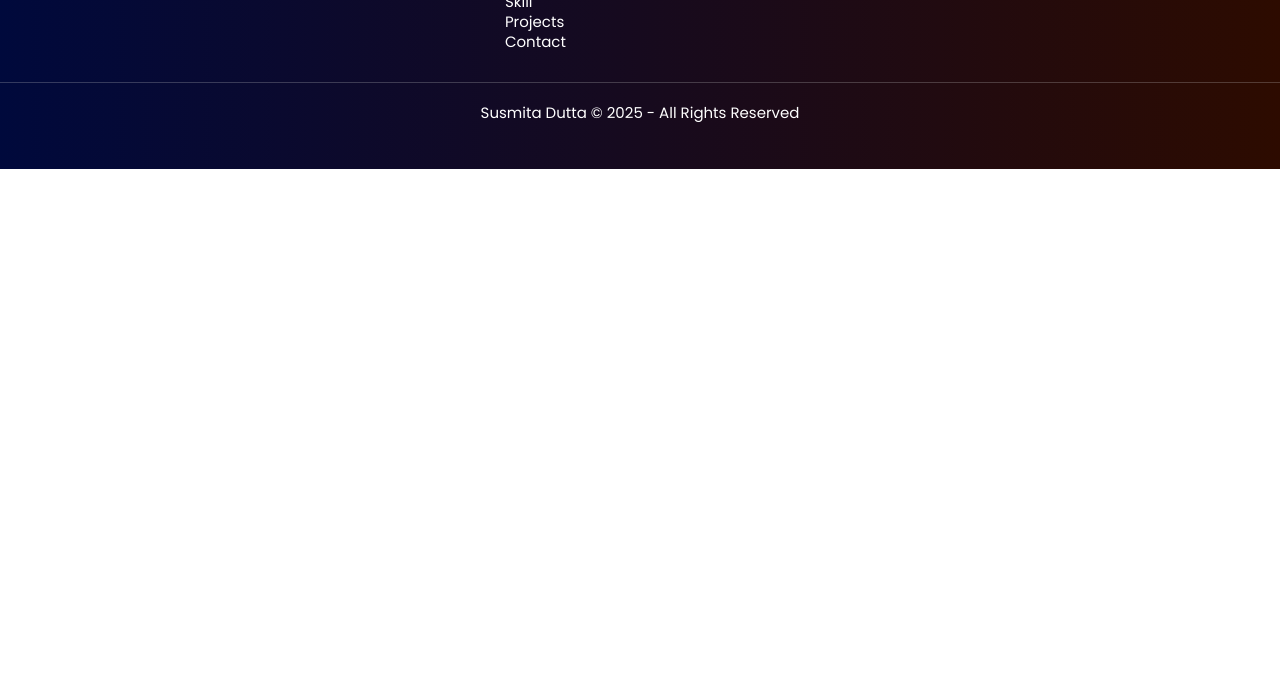
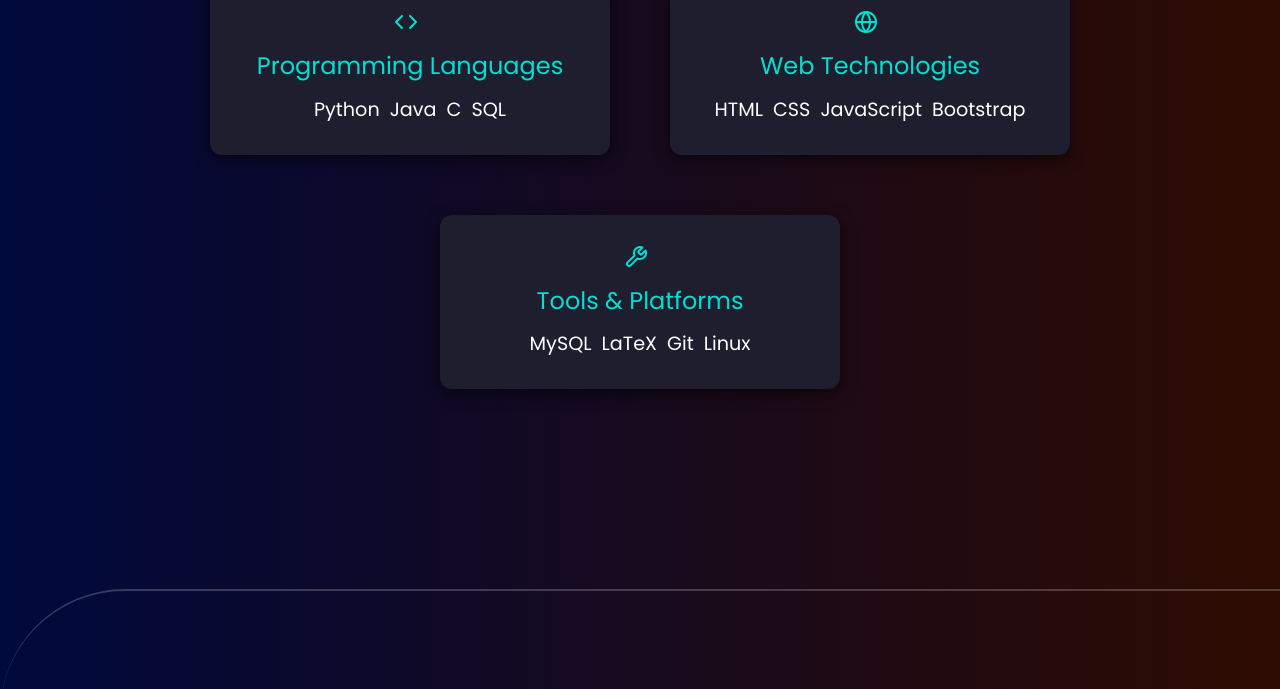
Before and after one commit to duttasusmita28/Personal-Portfolio-Website, a plain HTML site: page index.html in a window 1280 px wide. Shown: the part 1582-2271 px from the top of the page. Before the commit the page ends 1751 px from the top, so only its background shows below. Drawn offline with nearby package versions, Linux system fonts and the light colour scheme.

Commit message:
Create skill page

```diff
--- a/index.html
+++ b/index.html
@@ -22,7 +22,7 @@
                 <ul>
                     <li><a href="/">Home</a></li>
                     <li><a href="about.html">About</a></li>
-                    <li><a href="/">Skills</a></li>
+                    <li><a href="skill.html">Skills</a></li>
                     <li><a href="/">Certifications</a></li>
                     <li><a href="/">Achievements</a></li>
                     <li><a href="/">Projects</a></li>
@@ -104,6 +104,72 @@
         </div>
     </section>
 
+    <div class="skillsection">
+        <h2 class="heading">Skills &amp; Technologies</h2>
+        <hr>
+
+        <!-- Skill Cards Container -->
+        <div class="skills-grid">
+
+            <!-- Programming Languages -->
+            <div class="skill-card">
+                <div class="icon">
+                    <svg xmlns="http://www.w3.org/2000/svg" width="24" height="24" fill="none" stroke="currentColor"
+                        stroke-width="2" stroke-linecap="round" stroke-linejoin="round" class="lucide lucide-code">
+                        <polyline points="16 18 22 12 16 6"></polyline>
+                        <polyline points="8 6 2 12 8 18"></polyline>
+                    </svg>
+                </div>
+                <h3>Programming Languages</h3>
+                <div class="skill-items">
+                    <div style="animation-delay: 0s;">Python</div>
+                    <div style="animation-delay: 0.1s;">Java</div>
+                    <div style="animation-delay: 0.2s;">C</div>
+                    <div style="animation-delay: 0.3s;">SQL</div>
+                </div>
+            </div>
+
+            <!-- Web Technologies -->
+            <div class="skill-card">
+                <div class="icon">
+                    <svg xmlns="http://www.w3.org/2000/svg" width="24" height="24" fill="none" stroke="currentColor"
+                        stroke-width="2" stroke-linecap="round" stroke-linejoin="round" class="lucide lucide-globe">
+                        <circle cx="12" cy="12" r="10"></circle>
+                        <path d="M12 2a14.5 14.5 0 0 0 0 20 14.5 14.5 0 0 0 0-20"></path>
+                        <path d="M2 12h20"></path>
+                    </svg>
+                </div>
+                <h3>Web Technologies</h3>
+                <div class="skill-items">
+                    <div style="animation-delay: 0s;">HTML</div>
+                    <div style="animation-delay: 0.1s;">CSS</div>
+                    <div style="animation-delay: 0.2s;">JavaScript</div>
+                    <div style="animation-delay: 0.3s;">Bootstrap</div>
+                </div>
+            </div>
+
+            <!-- Tools & Platforms -->
+            <div class="skill-card">
+                <div class="icon">
+                    <svg xmlns="http://www.w3.org/2000/svg" width="24" height="24" fill="none" stroke="currentColor"
+                        stroke-width="2" stroke-linecap="round" stroke-linejoin="round" class="lucide lucide-wrench">
+                        <path
+                            d="M14.7 6.3a1 1 0 0 0 0 1.4l1.6 1.6a1 1 0 0 0 1.4 0l3.77-3.77a6 6 0 0 1-7.94 7.94l-6.91 6.91a2.12 2.12 0 0 1-3-3l6.91-6.91a6 6 0 0 1 7.94-7.94l-3.76 3.76z">
+                        </path>
+                    </svg>
+                </div>
+                <h3>Tools &amp; Platforms</h3>
+                <div class="skill-items">
+                    <div style="animation-delay: 0s;">MySQL</div>
+                    <div style="animation-delay: 0.1s;">LaTeX</div>
+                    <div style="animation-delay: 0.2s;">Git</div>
+                    <div style="animation-delay: 0.3s;">Linux</div>
+                </div>
+            </div>
+
+        </div>
+    </div>
+
     <footer>
         <div class="row">
             <div class="col">
@@ -124,7 +190,8 @@
                 <div class="socialmedia">
                     <h4>Connect</h4>
                     <ul class="social">
-                        <li><a href="https://www.linkedin.com/in/susmita-dutta-953437317"><i class="fab fa-linkedin"></i></a></li>
+                        <li><a href="https://www.linkedin.com/in/susmita-dutta-953437317"><i
+                                    class="fab fa-linkedin"></i></a></li>
                         <li><a href="https://github.com/duttasusmita28"><i class="fab fa-github"></i></a></li>
                         <li><a href="mailto:duttasusmita543@gmail.com"><i class="fas fa-envelope"></i></a></li>
                         <li><a href="https://www.instagram.com/hereshe_is_"><i class="fab fa-instagram"></i></a></li>
--- a/style.css
+++ b/style.css
@@ -245,3 +245,93 @@
  .copyright{
   text-align: center;
  }
+
+ /* Section container */
+.skillsection {
+
+  color: white;
+  text-align: center;
+  max-width: 1200px;
+  margin: 100px;
+  overflow-x: hidden;
+}
+
+.heading {
+  font-size: 2.5rem;
+  margin-top: auto;
+  color: white;
+}
+
+.skills-grid {
+  display: flex;
+  flex-wrap: wrap;
+  justify-content: center;
+  gap: 60px;
+  margin: 100px;
+}
+
+.skill-card {
+  background-color: #1e1e2f;
+  padding: 30px 20px;
+  border-radius: 12px;
+  width: 400px;
+  transition: transform 0.3s ease;
+  box-shadow: 0 4px 15px rgba(0, 0, 0, 0.6);
+}
+
+.skill-card:hover {
+  transform: translateY(-10px);
+}
+
+.icon {
+  margin-bottom: 10px;
+}
+
+.skill-card svg {
+  width: 32px;
+  height: 32px;
+  color: #00e0d3;
+}
+
+.skill-card h3 {
+  font-size: 1.5rem;
+  margin-bottom: 15px;
+  color: #00e0d3;
+}
+
+.skill-items {
+  display: flex;
+  justify-content: center;
+  gap: 10px;
+  font-size: 1.2rem;
+}
+
+.skill-items div {
+  opacity: 0;
+  transform: translateY(10px);
+  animation: fadeInUp 0.6s ease forwards;
+}
+
+.skill-items div:nth-child(1) { animation-delay: 0s; }
+.skill-items div:nth-child(2) { animation-delay: 0.1s; }
+.skill-items div:nth-child(3) { animation-delay: 0.2s; }
+.skill-items div:nth-child(4) { animation-delay: 0.3s; }
+
+@keyframes fadeInUp {
+  to {
+    opacity: 1;
+    transform: translateY(0);
+  }
+}
+
+/* Responsive */
+@media (max-width: 768px) {
+  .skills-grid {
+    flex-direction: column;
+    align-items: center;
+  }
+
+  .skill-card {
+    width: 90%;
+  }
+}
```
Also changed, not shown: about.html (+4 -3 lines), skill.html (added, +149 -0 lines).
